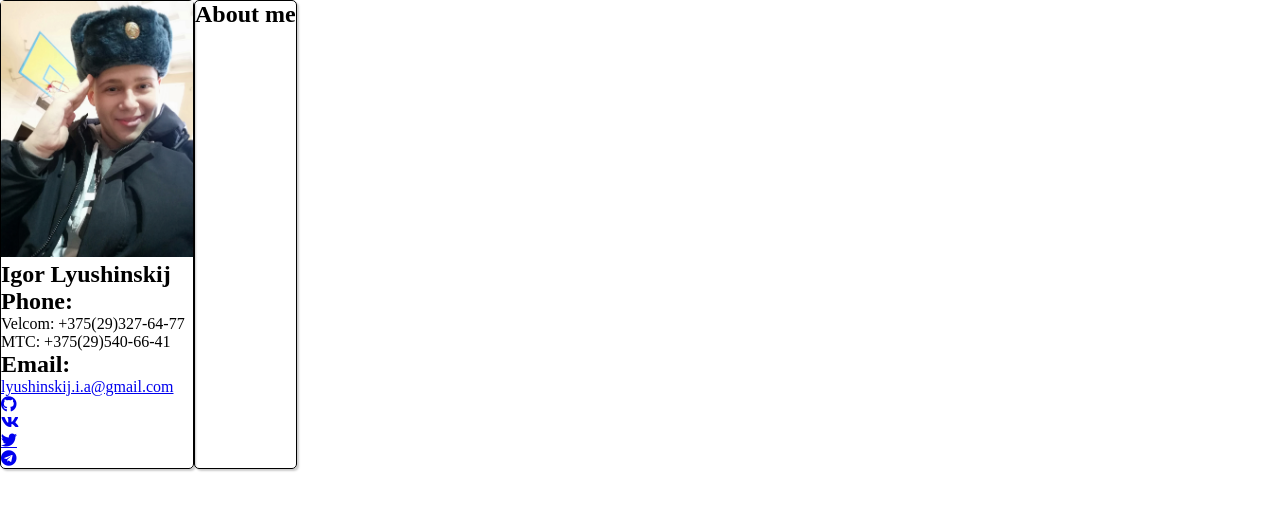
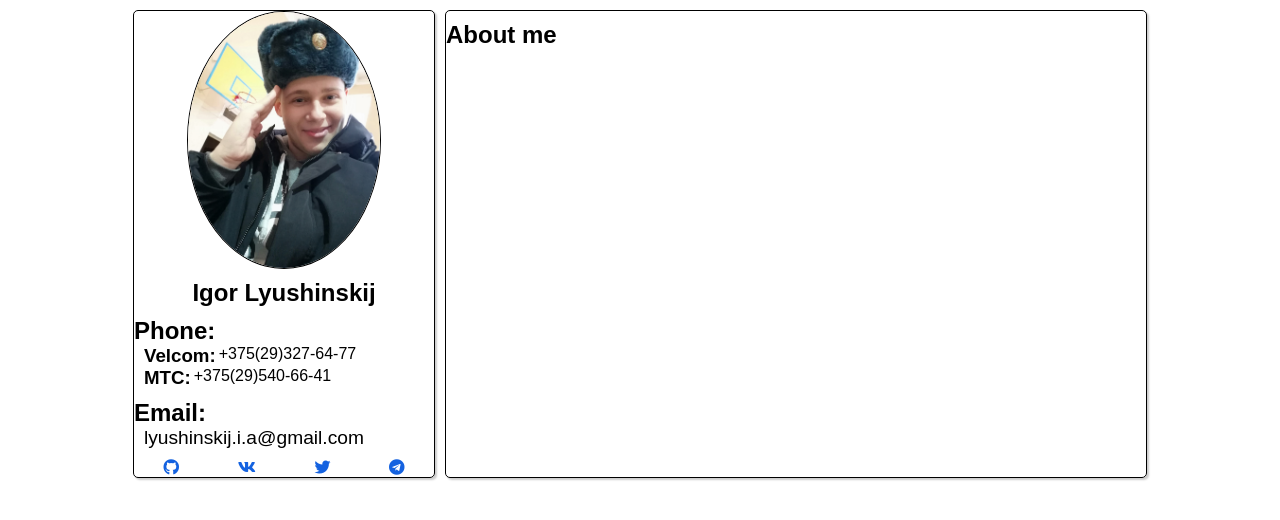
Before and after one commit to IngvarOldd/rsschool-2019Q1-cv, a plain HTML site: page index.html in a window 1280 px wide. Drawn offline with Linux system fonts and the light colour scheme.

Commit message:
style: end design of profile part

```diff
--- a/index.html
+++ b/index.html
@@ -22,20 +22,20 @@
                 <div class="phone">
                     <h2>Phone:</h2>
                     <ul>
-                        <li class="phone-number velcom">Velcom: +375(29)327-64-77</li>
-                        <li class="phone-number mtc">MTC: +375(29)540-66-41</li>
+                        <li class="phone-number velcom"><h3>Velcom: </h3> <p>+375(29)327-64-77</p></li>
+                        <li class="phone-number mtc"><h3>MTC: </h3> <p>+375(29)540-66-41</p></li>
                     </ul>
                 </div>
                 <div class="email">
                     <h2>Email:</h2>
-                    <p><a href="mailto:lyushinskij.i.a@gmail.com">lyushinskij.i.a@gmail.com</a></p>
+                        <a class="email-link" href="mailto:lyushinskij.i.a@gmail.com">lyushinskij.i.a@gmail.com</a>
                 </div>
             </div>
             <div class="social">
                 <ul>
                     <li class="social-link github"><a href="https://github.com/IngvarOldd" target="_blank"><i class="fab fa-github"></i></a></li>
                     <li class="social-link vk"><a href="https://vk.com/lyushinsky" target="_blank"><i class="fab fa-vk"></i></a></li>
-                    <li class="social-link twitter"><a href="https://twitter.com/InGvAr_OJID" target="_blank" class="fab fa-twitter"><i></i></a></li>
+                    <li class="social-link twitter"><a href="https://twitter.com/InGvAr_OJID" target="_blank"><i class="fab fa-twitter"></i></a></li>
                     <li class="social-link telegram"><a href="https://t.me/Ingvar_old" target="_blank"><i class="fab fa-telegram"></i></a></li>
                 </ul>
             </div>
--- a/style.css
+++ b/style.css
@@ -1,6 +1,7 @@
 * {
   margin: 0;
   padding: 0;
+  font-family: Arial, Helvetica, sans-serif;
 }
 
 h1 {
@@ -16,13 +17,79 @@ h1 {
   border: 0;
 }
 
+section {
+  border: 1px solid #000000;
+  border-radius: 5px;
+  box-shadow: 2px 2px 2px #cccccc;
+  margin: 10px 5px 0px 5px;
+}
+
+h2 {
+  margin-top: 10px;
+}
+
+h3 {
+  margin-right: 3px;
+}
+
+img {
+  border: 1px solid #000000;
+  border-radius: 50%;
+}
+
+i {
+  color: #1462e0;
+}
+
 div.page {
+  display: flex;
+  flex-direction: row;
+  justify-content: center;
+  width: 1024px;
+  margin: 0px auto;
+}
+
+section.profile {
+  width: 30%;
+}
+
+section.information {
+  width: 70%;
+}
+
+div.avatar {
+  display: flex;
+  justify-content: center;
+}
+
+.name h2 {
+  text-align: center;
+}
+
+li.phone-number {
+  margin-left: 10px;
   display: flex;
   flex-direction: row;
 }
 
-section {
-  border: 1px solid #000000;
-  border-radius: 5px;
-  box-shadow: 2px 2px 2px #cccccc;
+.social ul {
+  display: flex;
+  flex-direction: row;
+  justify-content: space-around;
 }
+
+li.social-link {
+  list-style-type: none;
+  margin: 0px 2px;
+}
+
+div.email {
+  margin-bottom: 10px;
+}
+
+a.email-link {
+  font-size: 120%;
+  margin-left: 10px;
+  text-decoration-line: none;
+  color: black;
+}
```
